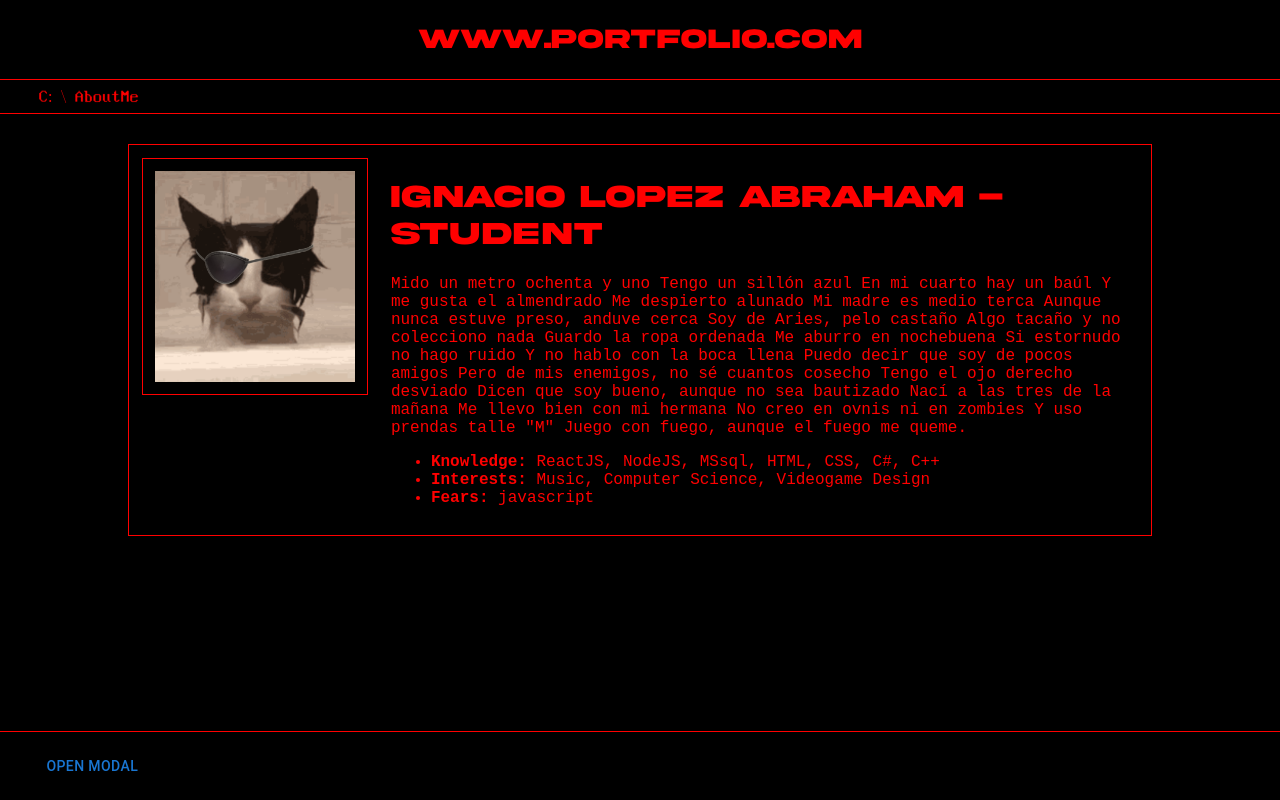
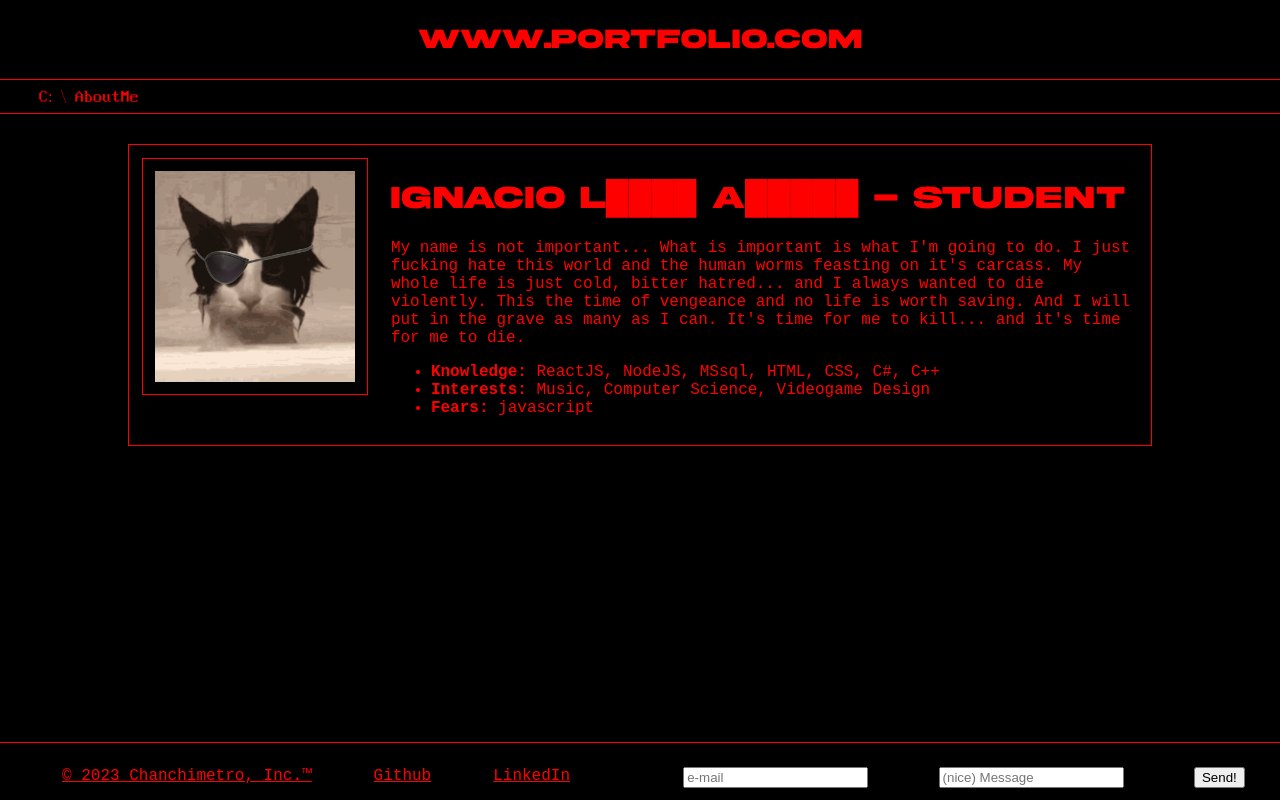
Before and after one commit to chanchimetro/tp10-portfolio, a React (Create React App) app: page /AboutMe in a window 1280 px wide. Built offline with nearby package versions, Linux system fonts and the light colour scheme.

Commit message:
general advancements

```diff
--- a/package.json
+++ b/package.json
@@ -12,6 +12,7 @@
     "axios": "^1.5.1",
     "react": "^18.2.0",
     "react-dom": "^18.2.0",
+    "react-hook-form": "^7.48.2",
     "react-scripts": "5.0.1",
     "web-vitals": "^2.1.4"
   },
--- a/src/components/css/ProjectCard.css
+++ b/src/components/css/ProjectCard.css
@@ -3,7 +3,7 @@
     flex-direction: column;
     justify-content: space-around;
     height: 100%;
-    border: solid 3px;
+    border: solid 2px;
     border-color: red;
     color: red;
     font-family: monospace;
@@ -24,8 +24,6 @@
 }
 
 .fav-btn {
-    margin-right: 5% !important;
-    float: right;
     height: 100%;
     width: 10%;
 }
--- /dev/null
+++ b/src/components/css/ProjectModal.css
@@ -0,0 +1,23 @@
+.modal {
+    width: auto;
+    display: flex;
+    align-items: center;
+    justify-content: center;
+    background-color: rgba(0, 0, 0, 0.158);
+}
+
+.modal-div {
+    padding: 1%;
+    position: 'absolute';
+    background-color: black;
+    color: red;
+    border: 2px solid red;
+}
+
+#modal-modal-title {
+    font-family: akira;
+}
+
+#modal-modal-description {
+    font-family: 'Courier New', Courier, monospace;
+}
--- a/src/components/js/ProjectCard.js
+++ b/src/components/js/ProjectCard.js
@@ -1,12 +1,14 @@
 import '../css/ProjectCard.css';
 import React, { useContext, useState, useEffect } from "react";
 import Button from '@mui/material/Button';
-import { Grid } from '@mui/material';
+import { Grid, IconButton } from '@mui/material';
 import favIcon from "../../assets/fav.png"
 import noFavIcon from "../../assets/nofav.png"
 import favContext from '../../context/favContext';
+import ProjectModal from './ProjectModal.js';
 
 function ProjectCard({ project }) {
+	const [show, setShow] = useState(false);
 	const { favProj, setFavProj } = useContext(favContext);
 	const [fav, setFav] = useState(false);
 	const handleFav = () => {
@@ -19,6 +21,10 @@ function ProjectCard({ project }) {
 		}
 	}
 
+	const handleModal = () => {
+		setShow(!show);
+	}
+
 	useEffect(() => {
 		setFav(false);
 		favProj.forEach(f => {
@@ -27,23 +33,27 @@ function ProjectCard({ project }) {
 	}, [favProj])
 
 	return (
+		<>
+		<ProjectModal show={show} handleModal={handleModal}/>
 			<div className='card'>
 				<Grid container className='card-header'>
-				<Grid item xs={10}>
+					<Grid item xs={11}>
 						<h2>
 							{project.titulo}
 						</h2>
 					</Grid>
-				<Grid item xs={2} className='header-item'>
-					<Button variant='danger' className='fav-btn' onClick={() => handleFav()}>
+					<Grid item xs={1} className='header-item'>
+						<IconButton variant='danger' className='fav-btn' onClick={() => handleFav()}>
 							<img className='img' src={fav ? favIcon : noFavIcon} alt="favBtn" />
-					</Button>
+						</IconButton>
 					</Grid>
 				</Grid>
 				<p className='card-desc'>
 					{project.descripcion}
 				</p>
+				<Button variant='link' onClick={handleModal}>More Info</Button>
 			</div>
+		</>
 	);
 }
 
--- /dev/null
+++ b/src/components/js/ProjectModal.js
@@ -0,0 +1,26 @@
+import "../css/ProjectModal.css"
+import { Box, Modal, Typography } from "@mui/material";
+import React from "react";
+
+const ProjectModal = ({ show, handleModal }) => {
+	return (
+		<Modal
+			open={show}
+			onClose={handleModal}
+			aria-labelledby="modal-modal-title"
+			aria-describedby="modal-modal-description"
+			className="modal"
+		>
+			<div className="modal-div">
+				<Typography id="modal-modal-title" variant="h6" component="h2">
+					Text in a modal
+				</Typography>
+				<Typography id="modal-modal-description" sx={{ mt: 2 }}>
+					Duis mollis, est non commodo luctus, nisi erat porttitor ligula.
+				</Typography>
+			</div>
+		</Modal>
+	);
+}
+
+export default ProjectModal;
--- a/src/pages/AboutMe.js
+++ b/src/pages/AboutMe.js
@@ -10,29 +10,8 @@ function AboutMe() {
 				<img className="profileImg" src={imgSrc}></img>
 			</Grid>
 			<Grid item xs={9}>
-				<h1 className="profileName">Ignacio Lopez Abraham - student</h1>
-				<p className="profileDesc">Mido un metro ochenta y uno
-					Tengo un sillón azul
-					En mi cuarto hay un baúl
-					Y me gusta el almendrado
-					Me despierto alunado
-					Mi madre es medio terca
-					Aunque nunca estuve preso, anduve cerca
-					Soy de Aries, pelo castaño
-					Algo tacaño y no colecciono nada
-					Guardo la ropa ordenada
-					Me aburro en nochebuena
-					Si estornudo no hago ruido
-					Y no hablo con la boca llena
-					Puedo decir que soy de pocos amigos
-					Pero de mis enemigos, no sé cuantos cosecho
-					Tengo el ojo derecho desviado
-					Dicen que soy bueno, aunque no sea bautizado
-					Nací a las tres de la mañana
-					Me llevo bien con mi hermana
-					No creo en ovnis ni en zombies
-					Y uso prendas talle "M"
-					Juego con fuego, aunque el fuego me queme.
+				<h1 className="profileName">Ignacio L████ A█████ - student</h1>
+				<p className="profileDesc">My name is not important... What is important is what I'm going to do. I just fucking hate this world and the human worms feasting on it's carcass. My whole life is just cold, bitter hatred... and I always wanted to die violently. This the time of vengeance and no life is worth saving. And I will put in the grave as many as I can. It's time for me to kill... and it's time for me to die.
 					</p>
 					<ul className="profileList">
 						<li><b>Knowledge:</b> ReactJS, NodeJS, MSsql, HTML, CSS, C#, C++</li>
--- a/src/pages/Layout.js
+++ b/src/pages/Layout.js
@@ -1,7 +1,6 @@
-import { Breadcrumbs, Typography, Modal, Box, Button } from "@mui/material";
+import { Breadcrumbs, Button, Grid } from "@mui/material";
 import React, { useEffect, useState } from "react";
 import { Outlet } from "react-router-dom";
-import logo from "../icon.png"
 import "../styles/Layout.css"
 import { getPathname } from "../services/scripts";
 import { Link, useLocation } from "react-router-dom";
@@ -10,7 +9,6 @@ function Layout() {
 	const [breadcrumbs, setBreadcrumbs] = useState(getPathname());
 	const [open, setOpen] = useState(false);
 	const handleOpen = () => setOpen(true);
-	const handleClose = () => setOpen(false);
 
 	const location = useLocation();
 
@@ -20,16 +18,6 @@ function Layout() {
 
 	return (
 		<>
-			<Modal
-				open={open}
-				onClose={handleClose}
-				aria-labelledby="modal-modal-title"
-				aria-describedby="modal-modal-description"
-			>
-				<Box className="modal">
-					gr3rgregrege
-				</Box>
-			</Modal>
 			<nav className="navbar">
 				<div className="navbar-top">
 					<Link to={'/'} className="main-link">
@@ -43,16 +31,25 @@ function Layout() {
 						C:
 					</Link>
 					{breadcrumbs.map((b) =>
-						<Link underline="hover" color="inherit" href={b} className="link">
+						<Link underline="hover" color="inherit" to={b} className="link">
 							{b}
 						</Link>
 					)}
 				</Breadcrumbs>
 			</nav>
 			<Outlet />
-			<span className="footer">
-				<p className="footerText"><Button onClick={handleOpen}>Open modal</Button></p>
-			</span>
+			<Grid container spacing={2} className="footer">
+				<Grid item xs={6} className="footer-link-cont">
+					<a href="https://www.youtube.com/watch?v=mk30VO5zpi8">© 2023 Chanchimetro, Inc.™</a>
+					<a href="https://github.com/chanchimetro">Github</a>
+					<a href="https://www.linkedin.com/in/ignaciolopezabraham">LinkedIn</a>
+				</Grid>
+				<Grid item xs={6} className="footer-form">
+						<input placeholder="e-mail" type="email"></input>
+						<input placeholder="(nice) Message" type="text"></input>
+						<button>Send!</button>
+				</Grid>
+			</Grid>
 		</>
 	);
 }
--- a/src/styles/Layout.css
+++ b/src/styles/Layout.css
@@ -1,6 +1,6 @@
 .navbar {
+	position: fixed;
 	background-color: black;
-	position: fixed;
 	top: 0px;
 	width: 100%;
 	border-bottom: 1px solid;
@@ -21,12 +21,34 @@
 	text-decoration: none;
 }
 
+.footer-link-cont {
+	display: flex;
+	flex-direction: row;
+	justify-content: space-evenly;
+}
+
+.footer-form {
+	display: flex;
+	flex-direction: row;
+	justify-content: space-around;
+}
+
+.footer-link-cont a {
+	color: red;
+	font-family: 'Courier New', Courier, monospace;
+}
+
 .footer {
+	display: flex;
+	flex-direction: row;
+	justify-content: space-around;
 	background-color: black;
-	padding-left: 3%;
+	padding-left: 0%;
 	position: fixed;
 	bottom: 0px;
 	width: 100%;
+	padding-top: 1vh;
+	padding-bottom: 1.5vh;
 	border-top: 1px solid;
 	border-color: red;
 }
```
Also changed, not shown: public/data.json (+28 -28 lines), 1 other file (tests, documents, lock files or other folders). Lines whose indentation alone changed are shown as unchanged.
